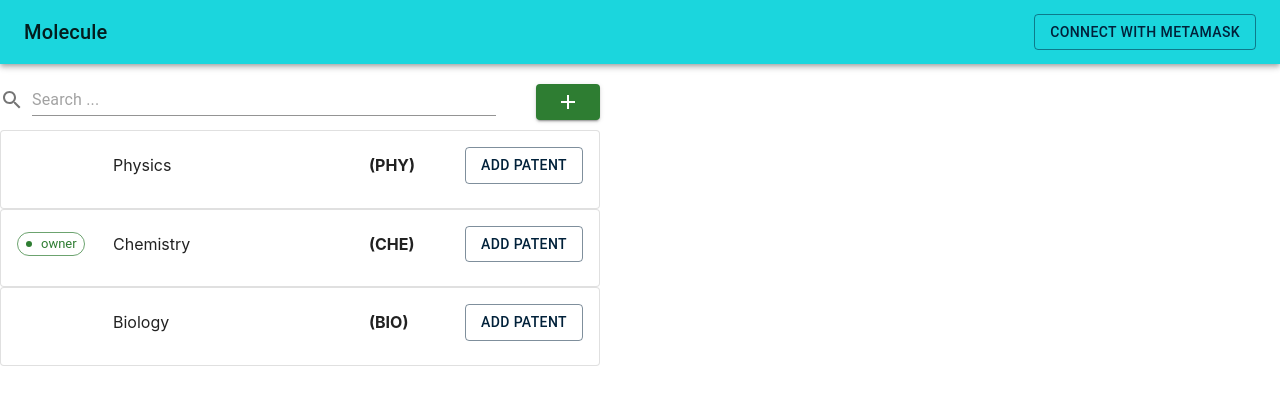
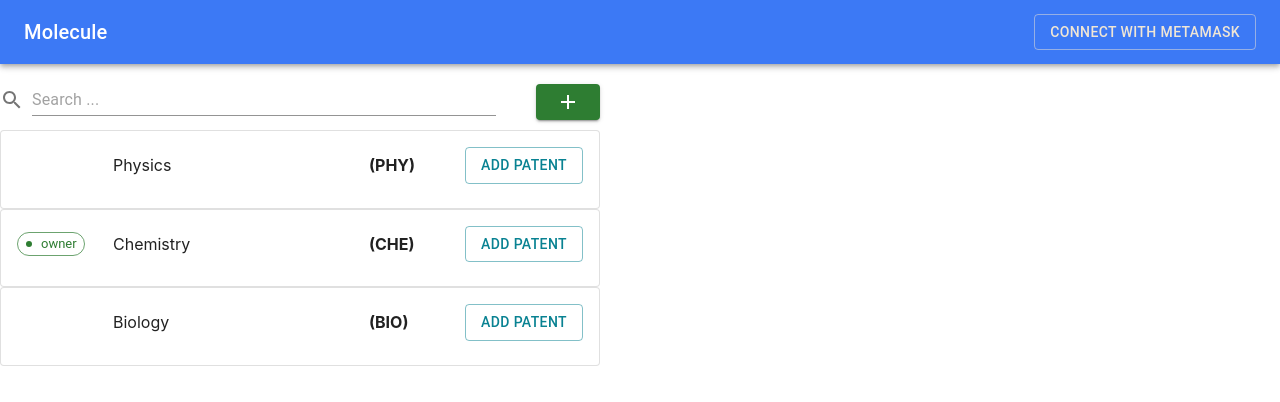
Before and after one commit to nour-karoui/molecule-research-nfts, a React (Create React App) app: page / in a window 1280 px wide. Shown: the top 402 px of the page. Built offline with nearby package versions, Linux system fonts and the light colour scheme.

Commit message:
💄update ui color theme

```diff
--- a/src/App.tsx
+++ b/src/App.tsx
@@ -2,17 +2,18 @@ import React from 'react';
 import './App.css';
 import Header from "./components/Header";
 import { ThemeProvider, createTheme } from '@mui/material/styles'
-import SearchBar from "./components/SearchBar";
 import CollectionsList from "./components/collections/CollectionsList";
-import CollectionsListItem from "./components/collections/CollectionsListItem";
 
 const theme = createTheme({
     palette: {
         primary: {
-            main: '#1BD6DD',
+            main: '#3C79F5',
         },
         secondary: {
-            main: '#01213a'
+            main: '#098292'
+        },
+        info: {
+            main: '#f0e6d5'
         }
     }
 });
--- a/src/components/Header.tsx
+++ b/src/components/Header.tsx
@@ -12,7 +12,7 @@ function Header() {
                     <Typography variant="h6" component="div" sx={{ flexGrow: 1 }}>
                         Molecule
                     </Typography>
-                    <Button variant="outlined" color="secondary">
+                    <Button variant="outlined" color="info">
                         Connect with MetaMask
                     </Button>
                 </Toolbar>
--- a/src/components/collections/CollectionsList.tsx
+++ b/src/components/collections/CollectionsList.tsx
@@ -1,5 +1,5 @@
 import CollectionsListItem from "./CollectionsListItem";
-import React, {Fragment, useState} from "react";
+import { useState} from "react";
 import {Box} from "@mui/material";
 import SearchBar from "../SearchBar";
 
```
